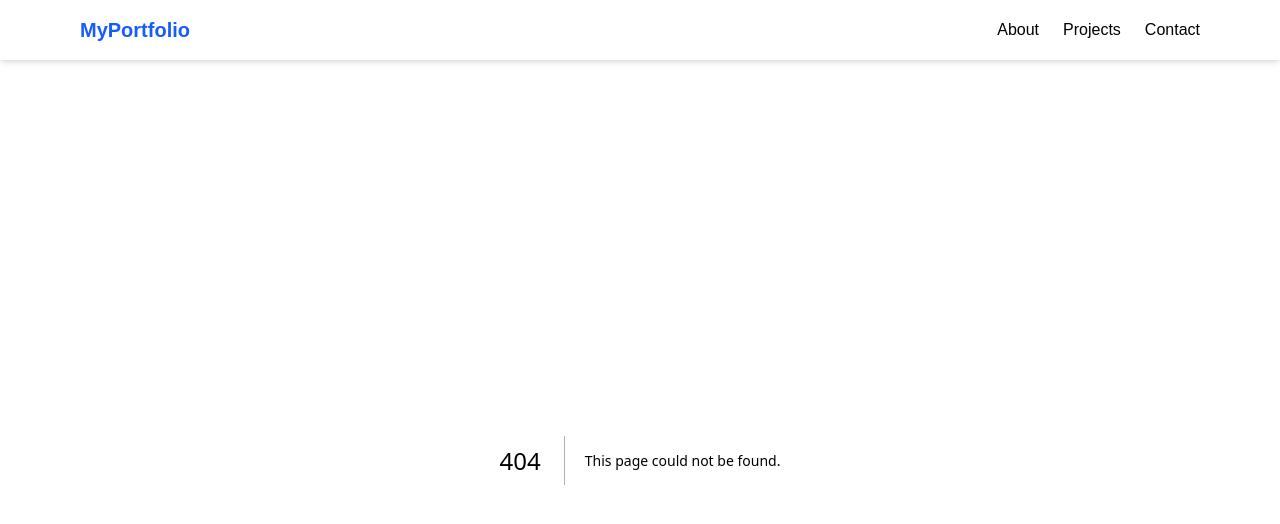
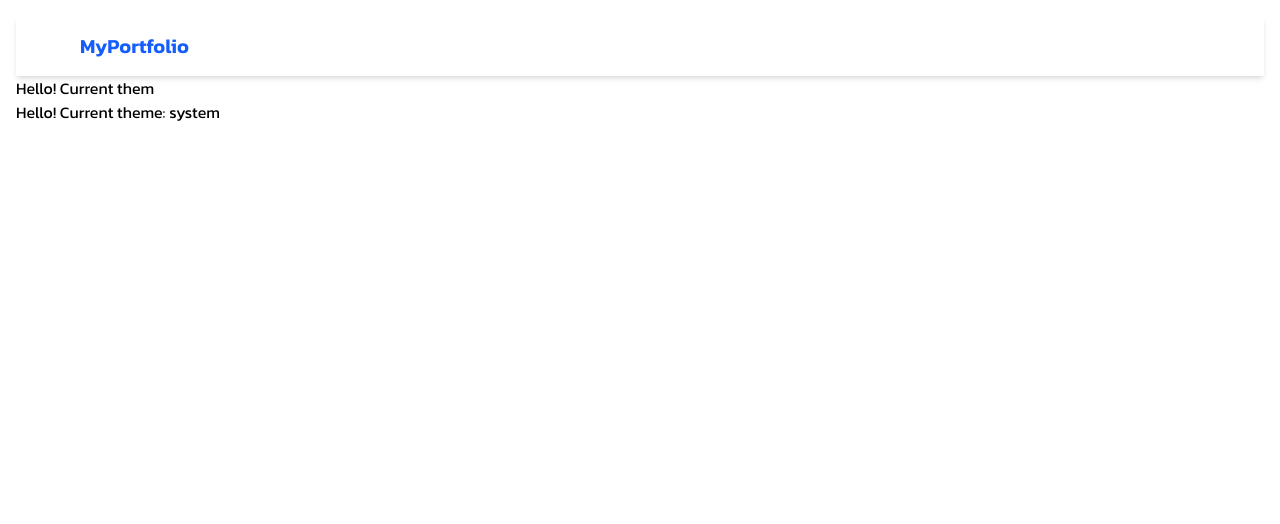
Before and after one commit to Phassakor/myProfile, a Next.js app: page /me in a window 1280 px wide. Before the commit this address had no page. Shown: the top 524 px of the page. Built offline with nearby package versions, Linux system fonts and the light colour scheme.

Commit message:
ีupdate

```diff
--- a/app/layout.tsx
+++ b/app/layout.tsx
@@ -1,9 +1,17 @@
+
 import "./globals.css";
-import Navbar from "@/components/Navbar";
+import { Kanit } from "next/font/google";
+import { ThemeProvider } from "next-themes";
+
+const kanit = Kanit({
+  subsets: ["thai", "latin"], // รองรับภาษาไทย
+  weight: ["300", "400", "600"], // เลือกน้ำหนักฟอนต์
+  display: "swap",
+});
 
 export const metadata = {
-  title: "My Portfolio",
-  description: "Personal Portfolio Website",
+  title: "Phassakorn's Portfolio",
+  description: "Developer Portfolio",
 };
 
 export default function RootLayout({
@@ -13,9 +21,8 @@ export default function RootLayout({
 }) {
   return (
     <html lang="en">
-      <body>
-        <Navbar />
-        {children}
+      <body className={`${kanit.className} antialiased w-full min-h-screen`}>
+        <ThemeProvider attribute="class">{children}</ThemeProvider>
       </body>
     </html>
   );
--- /dev/null
+++ b/app/loading/loading.module.css
@@ -0,0 +1,84 @@
+
+.lds_spinner,
+.lds_spinner div,
+.lds_spinner div:after {
+  box-sizing: border-box;
+}
+.lds_spinner {
+  color: #FF0000;
+  display: inline-block;
+  position: relative;
+  width: 80px;
+  height: 80px;
+}
+.lds_spinner div {
+  transform-origin: 40px 40px;
+  animation: lds_spinner 1.2s linear infinite;
+}
+.lds_spinner div:after {
+  content: " ";
+  display: block;
+  position: absolute;
+  top: 3.2px;
+  left: 36.8px;
+  width: 6.4px;
+  height: 17.6px;
+  border-radius: 20%;
+  background: #FF0000;
+}
+.lds_spinner div:nth-child(1) {
+  transform: rotate(0deg);
+  animation-delay: -1.1s;
+}
+.lds_spinner div:nth-child(2) {
+  transform: rotate(30deg);
+  animation-delay: -1s;
+}
+.lds_spinner div:nth-child(3) {
+  transform: rotate(60deg);
+  animation-delay: -0.9s;
+}
+.lds_spinner div:nth-child(4) {
+  transform: rotate(90deg);
+  animation-delay: -0.8s;
+}
+.lds_spinner div:nth-child(5) {
+  transform: rotate(120deg);
+  animation-delay: -0.7s;
+}
+.lds_spinner div:nth-child(6) {
+  transform: rotate(150deg);
+  animation-delay: -0.6s;
+}
+.lds_spinner div:nth-child(7) {
+  transform: rotate(180deg);
+  animation-delay: -0.5s;
+}
+.lds_spinner div:nth-child(8) {
+  transform: rotate(210deg);
+  animation-delay: -0.4s;
+}
+.lds_spinner div:nth-child(9) {
+  transform: rotate(240deg);
+  animation-delay: -0.3s;
+}
+.lds_spinner div:nth-child(10) {
+  transform: rotate(270deg);
+  animation-delay: -0.2s;
+}
+.lds_spinner div:nth-child(11) {
+  transform: rotate(300deg);
+  animation-delay: -0.1s;
+}
+.lds_spinner div:nth-child(12) {
+  transform: rotate(330deg);
+  animation-delay: 0s;
+}
+@keyframes lds_spinner {
+  0% {
+    opacity: 1;
+  }
+  100% {
+    opacity: 0;
+  }
+}
--- /dev/null
+++ b/app/loading/page.tsx
@@ -0,0 +1,12 @@
+import React from 'react';
+import styles from './loading.module.css';
+
+const Loading = () => {
+    return (
+      <section>
+        <div className={styles.lds_spinner}><div></div><div></div><div></div><div></div><div></div><div></div><div></div><div></div><div></div><div></div><div></div><div></div></div>
+      </section>
+    );
+  };
+
+  export default Loading;
--- /dev/null
+++ b/app/me/layout.tsx
@@ -0,0 +1,36 @@
+"use client";
+
+import Navbar from "@/components/Navbar";
+import { useTheme } from "next-themes";
+import { useEffect, useState } from "react";
+
+export default function UserLayout({
+  children,
+}: {
+  children: React.ReactNode;
+}) {
+  const { theme } = useTheme();
+  const [mounted, setMounted] = useState(false);
+
+  useEffect(() => {
+    const timeout = setTimeout(() => {
+      setMounted(true);
+    }, 3000); // ⏱️ หน่วง 3 วินาที
+
+    return () => clearTimeout(timeout); // เคลียร์ timeout ถ้า component unmount
+  }, []);
+
+  if (!mounted) return null; // ❗️ป้องกัน hydration mismatch
+
+  return (
+    <div
+      className={`p-4 rounded transition-all duration-300 ${
+        theme === "dark" ? "bg-black text-white" : "bg-white text-black"
+      }`}
+    >
+      <Navbar />
+      {children}
+      Hello! Current theme: {theme}
+    </div>
+  );
+}
--- /dev/null
+++ b/app/me/myprofile/page.tsx
@@ -0,0 +1,7 @@
+export default function Myprofile() {
+    return (
+      <div className="">
+          <p>Myprofile</p>
+      </div>
+    );
+  }
--- /dev/null
+++ b/app/me/page.tsx
@@ -0,0 +1,11 @@
+
+export default function IndexUser() {
+
+    return (
+      <div
+
+    >
+      Hello! Current them
+    </div>
+    );
+  }
--- a/app/page.tsx
+++ b/app/page.tsx
@@ -1,19 +1,5 @@
+import { redirect } from "next/navigation";
 export default function Home() {
-  return (
-    <main className="min-h-screen bg-white text-gray-800 p-8">
-      <section className="max-w-4xl mx-auto text-center mt-20">
-        <h1 className="text-5xl font-bold mb-4">สวัสดีครับ ผมชื่อ [ชื่อคุณ]</h1>
-        <p className="text-xl text-gray-600">Fullstack Developer ที่ชอบสร้างสิ่งใหม่ ๆ</p>
-        <div className="mt-6">
-          <a
-            href="/resume.pdf"
-            target="_blank"
-            className="inline-block bg-blue-600 text-white px-6 py-2 rounded-lg hover:bg-blue-700 transition"
-          >
-            ดาวน์โหลด Resume
-          </a>
-        </div>
-      </section>
-    </main>
-  )
+  redirect("/me");
+  return null;
 }
--- a/components/Navbar.tsx
+++ b/components/Navbar.tsx
@@ -1,20 +1,23 @@
-'use client'
+"use client";
 
-import Link from "next/link"
+import Link from "next/link";
+import ThemeToggle from "./ThemeToggle";
 
 export default function Navbar() {
   return (
-    <nav className="bg-white shadow-md sticky top-0 z-50">
+    <nav className="bg-white dark:bg-gray-800 shadow-md sticky top-0 z-50">
       <div className="max-w-6xl mx-auto px-4 py-4 flex justify-between items-center">
-        <Link href="/" className="text-xl font-bold text-blue-600">
+        <Link
+          href="/"
+          className="text-xl font-bold text-blue-600 dark:text-blue-400"
+        >
           MyPortfolio
         </Link>
-        <div className="space-x-6">
-          <Link href="#about" className="hover:text-blue-500">About</Link>
-          <Link href="#projects" className="hover:text-blue-500">Projects</Link>
-          <Link href="#contact" className="hover:text-blue-500">Contact</Link>
+
+        <div className="flex items-center space-x-4">
+          <ThemeToggle />
         </div>
       </div>
     </nav>
-  )
+  );
 }
--- /dev/null
+++ b/components/ThemeToggle.tsx
@@ -0,0 +1,32 @@
+"use client";
+
+import { useTheme } from "next-themes";
+import { Moon, Sun } from "lucide-react";
+import { useEffect, useState } from "react";
+
+export default function ThemeToggle() {
+//   const [ theme, setTheme ] = useState<string>("light");
+  const { theme, setTheme } = useTheme();
+  const [mounted, setMounted] = useState(false);
+
+
+  useEffect(() => {
+    const timeout = setTimeout(() => {
+      setMounted(true);
+    }, 3000); // ⏱️ หน่วง 3 วินาที
+
+    return () => clearTimeout(timeout); // เคลียร์ timeout ถ้า component unmount
+  }, []);
+
+  if (!mounted) return null;
+
+  return (
+    <button
+      onClick={() => setTheme(theme === "light" ? "dark" : "light")}
+      className="p-2 cursor-pointer"
+      aria-label="Toggle Theme"
+    >
+      {theme === "light" ? <Moon className="xl:w-[30px] w-[20px] xl:h-[30px] h-[20px]" /> : <Sun className="xl:w-[30px] w-[20px] xl:h-[30px] h-[20px]" />}
+    </button>
+  );
+}
--- /dev/null
+++ b/utils/formatDate.tsx
@@ -0,0 +1,8 @@
+export const formatThaiDate = (isoDate: string): string => {
+  const date = new Date(isoDate);
+  const day = date.getDate().toString().padStart(2, "0");
+  const month = (date.getMonth() + 1).toString().padStart(2, "0");
+  const year = (date.getFullYear() + 543).toString();
+
+  return `${day}/${month}/${year}`;
+};
```
Also changed, not shown: package.json (+8 -6 lines), 1 other file (tests, documents, lock files or other folders).
